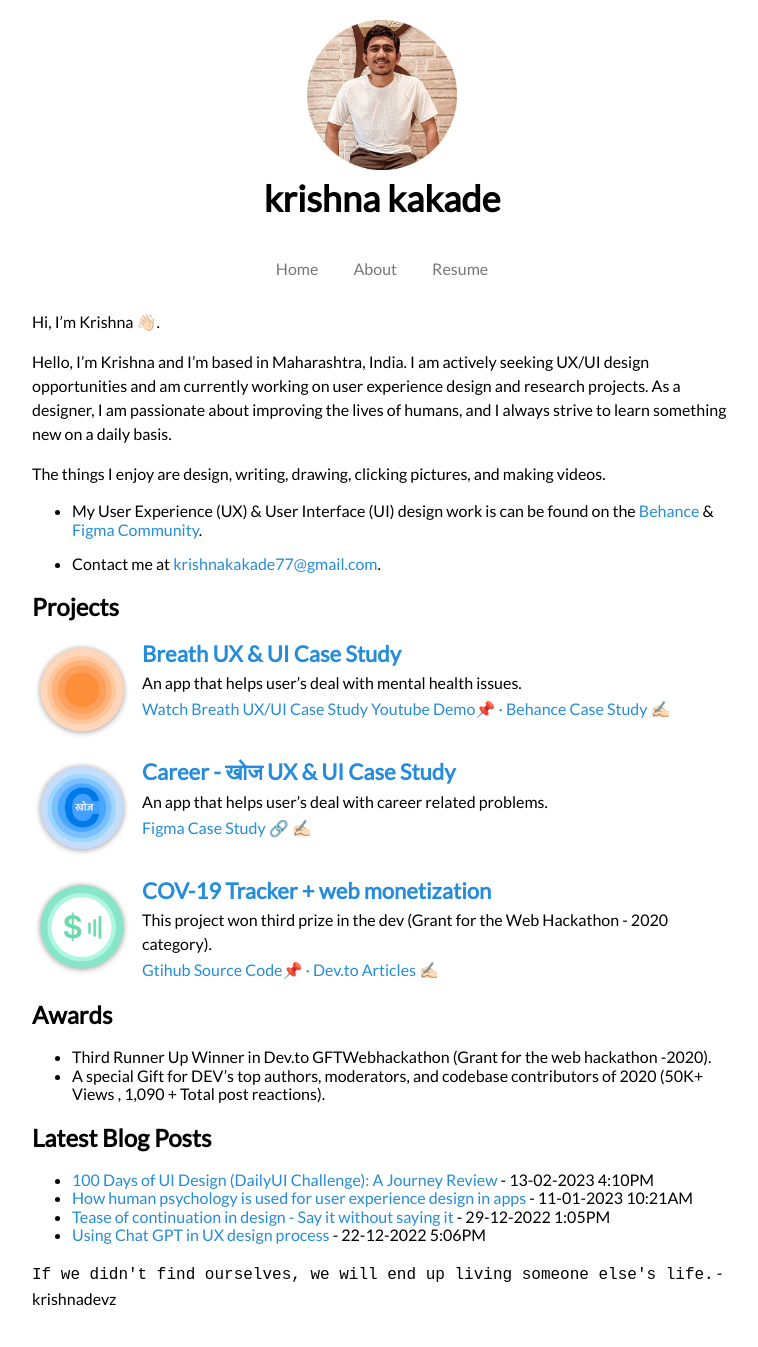
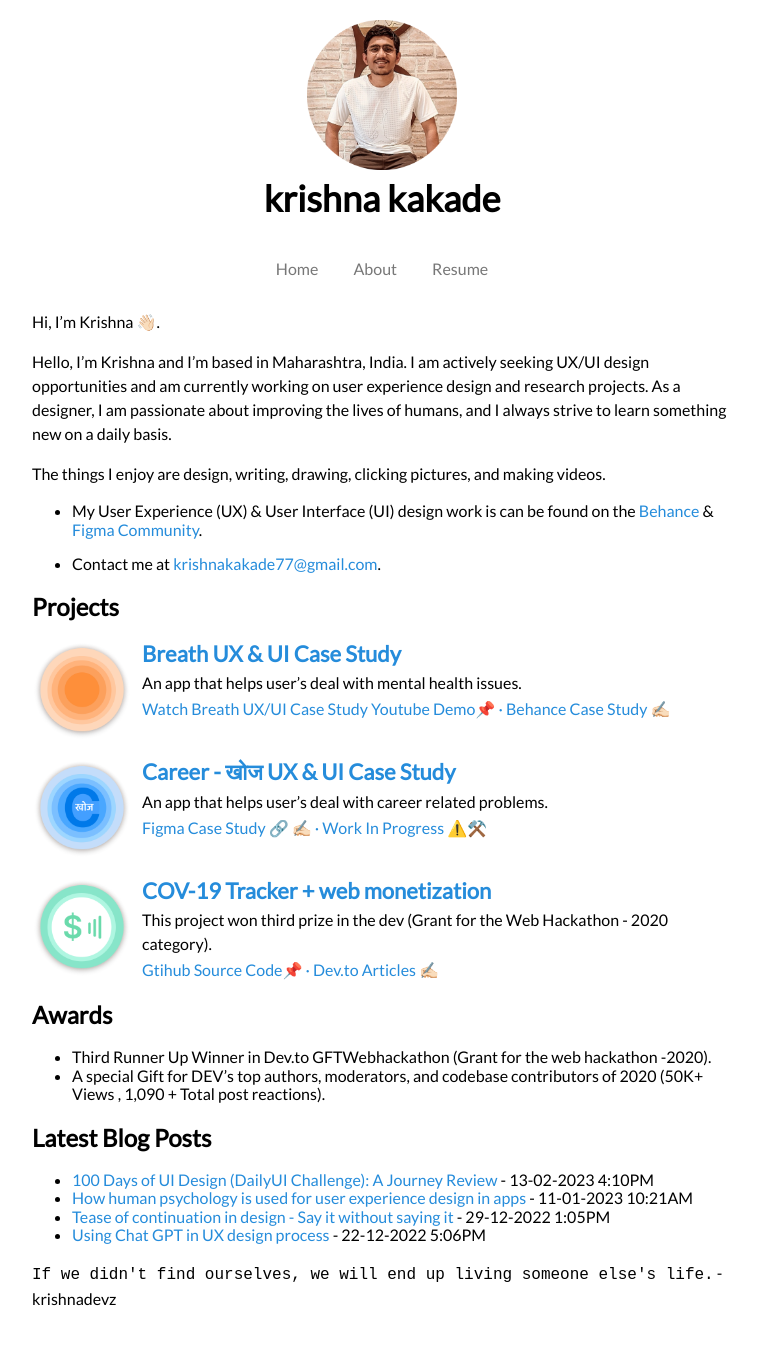
Before and after one commit to krishnadevz/krishnadevz.github.io, a Jekyll site: the page built from index.md, in a window 1280 px wide. Shown: the whole page, without its empty margins (258-1016 px from the left). Built offline with Jekyll 4.4.1, drawn with Linux system fonts in a browser that asks for light colours; nearby versions of some CDN libraries.

Commit message:
projects updates

```diff
--- a/_data/projects.yml
+++ b/_data/projects.yml
@@ -19,7 +19,8 @@
   links:
     - name: Figma Case Study 🔗 ✍🏻
       url: https://www.figma.com/file/fgTjxtt4jvXWbictJ4u8vE/User-Research?node-id=11%3A2&t=MvuzuX0lNZwdInjV-1
-
+    - name: Work In Progress ⚠️⚒️
+      url: https://www.figma.com/file/fgTjxtt4jvXWbictJ4u8vE/User-Research?node-id=11%3A2&t=MvuzuX0lNZwdInjV-1
 
 - title: COV-19 Tracker + web monetization
   img: webmoneti.png
```
